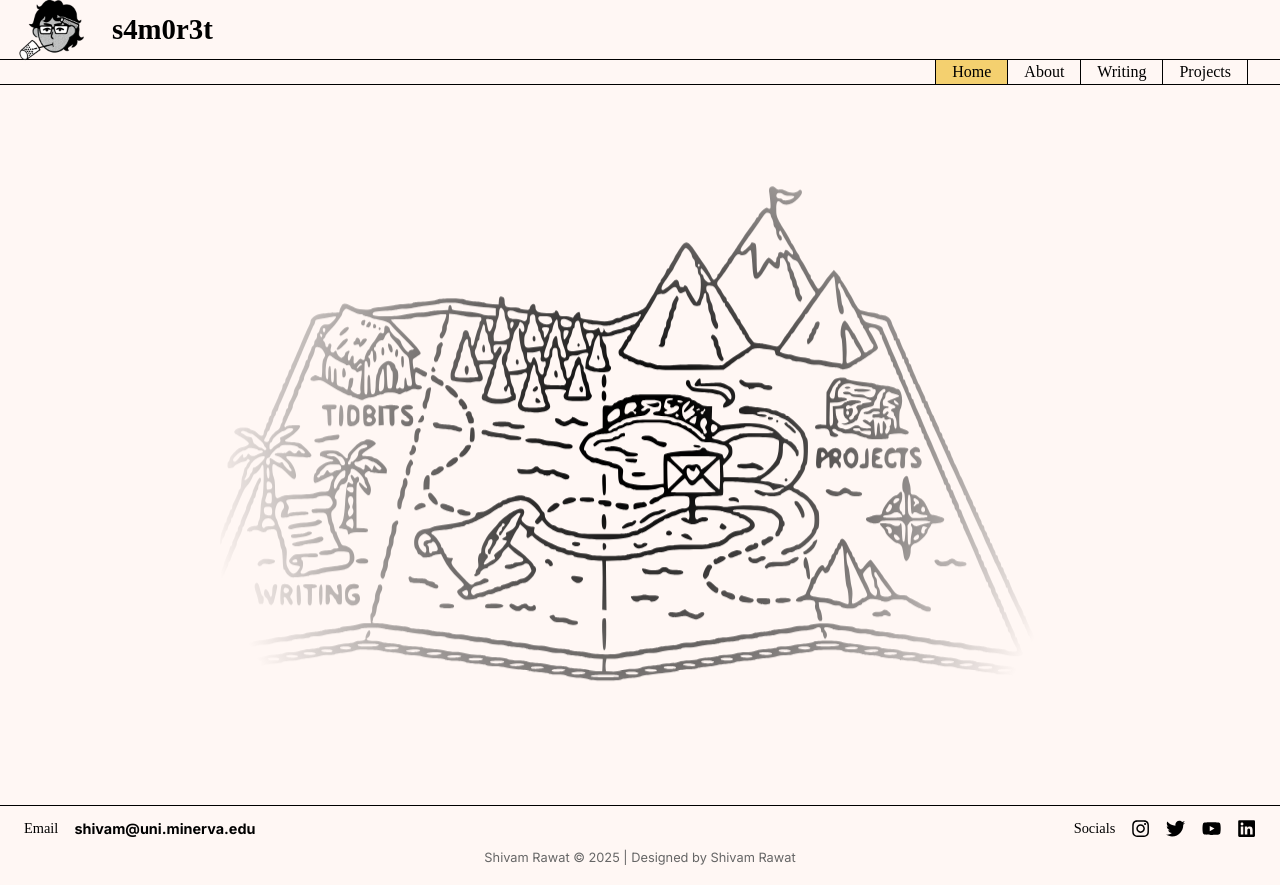
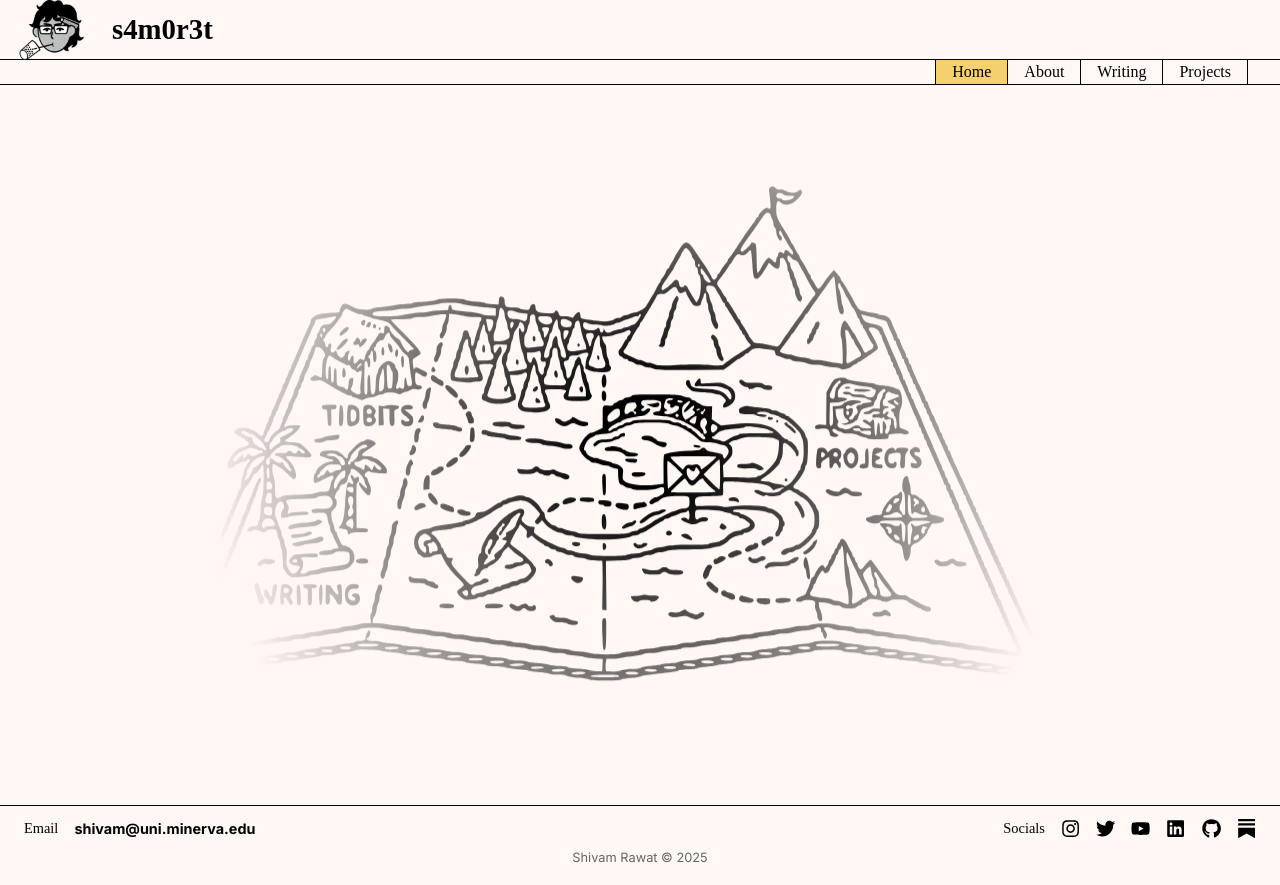
Before and after one commit to shivamrawat1/portfolio, a Next.js app: page / in a window 1280 px wide. Built offline with nearby package versions, Linux system fonts and the light colour scheme.

Commit message:
modified footer

```diff
--- a/src/app/components/footer.tsx
+++ b/src/app/components/footer.tsx
@@ -1,7 +1,8 @@
 import Link from 'next/link';
 import styles from '../styles/footer.module.css';
 import mainStyles from '../styles/main.module.css';
-import { FaInstagram, FaTwitter, FaYoutube, FaLinkedin } from 'react-icons/fa';
+import { FaInstagram, FaTwitter, FaYoutube, FaLinkedin, FaGithub } from 'react-icons/fa';
+import { SiSubstack } from 'react-icons/si';
 
 export default function Footer() {
     return (
@@ -23,18 +24,24 @@ export default function Footer() {
                         <Link href="https://twitter.com/scivam_" aria-label="Twitter">
                             <FaTwitter className={styles.social_icon} />
                         </Link>
-                        <Link href="https://youtube.com/shivamrawat108" aria-label="YouTube">
+                        <Link href="https://www.youtube.com/@shivamrawat108" aria-label="YouTube">
                             <FaYoutube className={styles.social_icon} />
                         </Link>
                         <Link href="https://www.linkedin.com/in/shivamrawat1/" aria-label="LinkedIn">
                             <FaLinkedin className={styles.social_icon} />
+                        </Link>
+                        <Link href="https://github.com/shivamrawat1" aria-label="GitHub">
+                            <FaGithub className={styles.social_icon} />
+                        </Link>
+                        <Link href="https://shivamrawat1.substack.com" aria-label="Substack">
+                            <SiSubstack className={styles.social_icon} />
                         </Link>
                     </div>
                 </div>
             </div>
 
             <div className={styles.footer_bottom}>
-                <p>Shivam Rawat © {new Date().getFullYear()} | Designed by Shivam Rawat</p>
+                <p>Shivam Rawat © {new Date().getFullYear()}</p>
             </div>
         </footer>
     );
```
